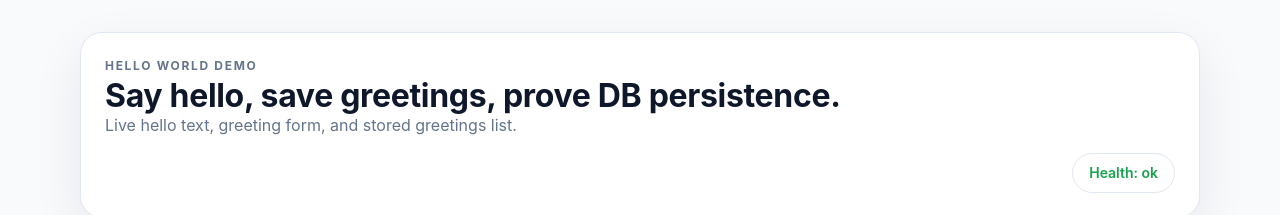
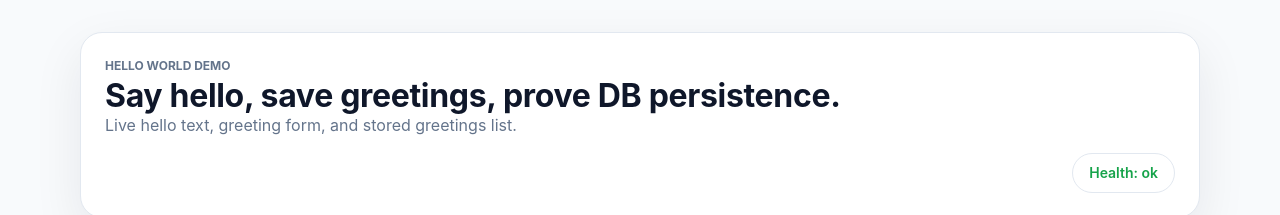
Before and after one commit to ThanhNV121097/project-f5d06cd0, a Next.js app in the folder code/frontend/: page / in a window 1280 px wide. Shown: the top 215 px of the page. Built offline with nearby package versions, Linux system fonts and the light colour scheme.

Commit message:
replace kicker tracking token

```diff
--- a/code/frontend/components/PersistGreetings.module.css
+++ b/code/frontend/components/PersistGreetings.module.css
@@ -23,7 +23,7 @@
   color: var(--color-text-muted);
   font-size: var(--text-xs);
   font-weight: var(--font-weight-heading);
-  letter-spacing: 0.14em;
+  letter-spacing: var(--tracking-normal);
   text-transform: uppercase;
 }
 
```
